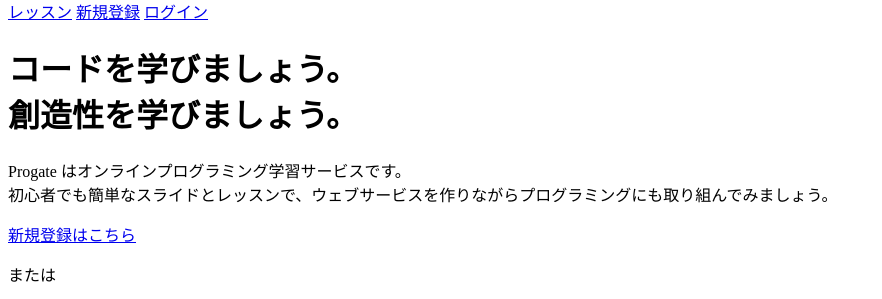
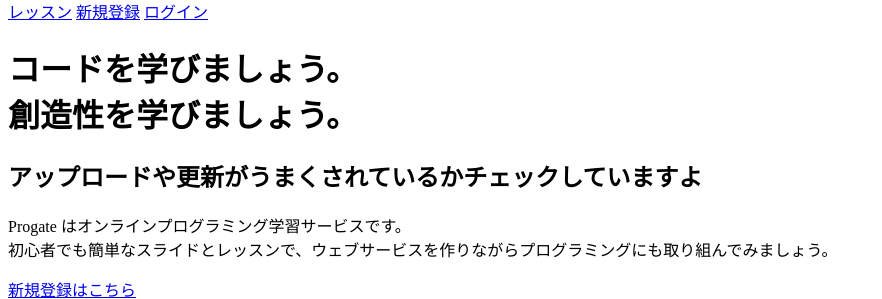
Before and after one commit to HANAKO-love-design/prog-8.github.io, a plain HTML site: page index.html in a window 1280 px wide. Shown: the part 355-654 px from the top of the page, without its empty margins (0-882 px from the left). Drawn offline with Linux system fonts and the light colour scheme.

Commit message:
Update index.html

```diff
--- a/index.html
+++ b/index.html
@@ -24,6 +24,7 @@
   <div class="トップラッパー">
     <div class="コンテナ">
       <h1>コードを学びましょう。<br>創造性を学びましょう。</h1>
+      <h2>アップロードや更新がうまくされているかチェックしていますよ</h2>
       <p>Progate はオンラインプログラミング学習サービスです。<br>初心者でも簡単なスライドとレッスンで、ウェブサービスを作りながらプログラミングにも取り組んでみましょう。</p>
       <div class="btn-wrapper">
         <a href="#" class="btn Signup">新規登録はこちら</a>
```
